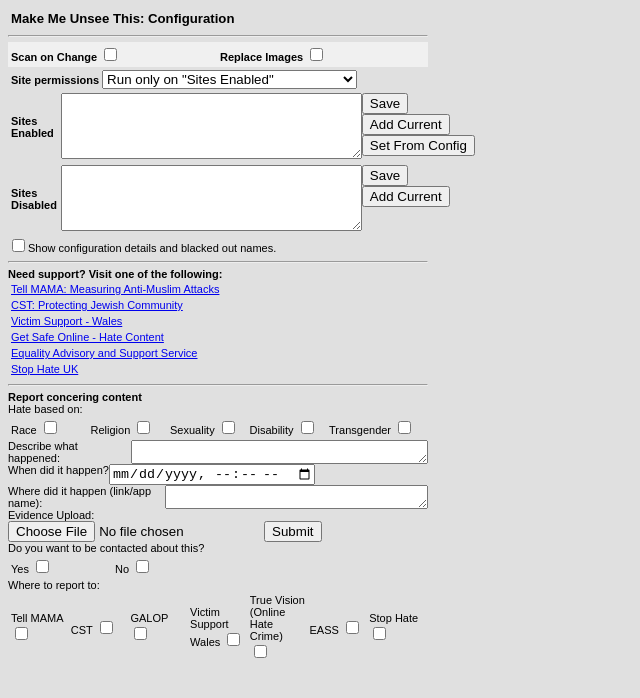
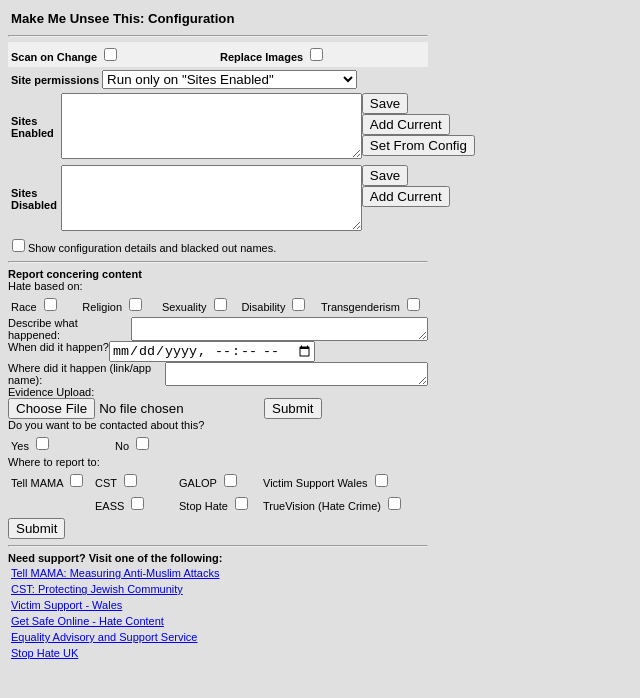
Before and after one commit to dsaw/Make-Me-Unsee-This, a browser extension: page source/options.html in a window 1280 px wide. Shown: the whole page, without its empty margins (0-640 px from the left). Drawn offline with Linux system fonts and the light colour scheme.

Commit message:
Nicer looking interface

```diff
--- a/source/options.html
+++ b/source/options.html
@@ -11,9 +11,6 @@
 textarea.disabled {
     background-color: rgb(236,236,236);
     color: rgb(175,175,174);
-}
-
-.tooltip {
 }
 
 .tooltiptext {
@@ -120,7 +117,7 @@
                             <input type="button" value="Set From Config" id="whitelist_addconfig_button">
                         </div>
                     </div>
-                    <p style="" class="tooltiptext">Enter a space-separate list of website
+                    <p class="tooltiptext">Enter a space-separate list of website
                     hosts that you want to be included. Make Me Unsee This will run on these sites
                     <em>only</em>.</p>
                 </td>
@@ -138,7 +135,7 @@
 
                         </div>
                     </div>
-                    <p style="" class="tooltiptext">Enter a space-separate list of websites
+                    <p class="tooltiptext">Enter a space-separate list of websites
 		    that you do <em>not</em> want to be checked for offensive language. All other sites will
 		    be checked.</p>
                 </td>
@@ -169,26 +166,14 @@
             </div>
         </div>
     </div>
-    <div id="boilerplatediv">
-      <hr>
-      <b>Need support? Visit one of the following:</b>
-      <table width="100%">
-          <tr><td valign="top"><a target="_blank" href="https://tellmamauk.org/about-us/">Tell MAMA: Measuring Anti-Muslim Attacks</a></td></tr>
-          <tr><td valign="top"><a target="_blank" href="https://github.com/djacobow/blackouthate">CST: Protecting Jewish Community</a></td></tr>
-          <tr><td valign="top"><a target="_blank" href="https://www.victimsupport.org.uk/">Victim Support - Wales</a></td></tr>
-          <tr><td valign="top"><a target="_blank" href="https://www.getsafeonline.org/protecting-yourself/hate-content/">Get Safe Online - Hate Content</a></td></tr>
-          <tr><td valign="top"><a target="_blank" href="https://www.equalityadvisoryservice.com/app/help">Equality Advisory and Support Service</a></td></tr>
-          <tr><td valign="top"><a target="_blank" href="https://www.stophateuk.org/">Stop Hate UK</a></td></tr>
-      </table>
-      <hr>
-    </div>
+    <hr>
     <div id="reporthate">
         <b>Report concering content</b><br>
         Hate based on:<br>
         <table width="100%">
             <div class="tooltip">
                 <tr>
-                    <td width="19%">
+                    <td width="17%">
                         Race
                         <input class="tooltip" type="checkbox" id="report_race" name="report_race" value="bloop">
                     </td>
@@ -204,8 +189,8 @@
                         Disability
                         <input class="tooltip" type="checkbox" id="report_disability" name="report_disability" value="bloop">
                     </td>
-                    <td width="24%">
-                        Transgender
+                    <td width="26%">
+                        Transgenderism
                         <input class="tooltip" type="checkbox" id="report_transgender" name="report_transgender" value="bloop">
                     </td>
                 </tr>
@@ -251,37 +236,41 @@
             <table width="100%">
                 <div class="tooltip">
                     <tr>
-                        <td width="14%">
+                        <td width="20%">
                             Tell MAMA
                             <input class="tooltip" type="checkbox" id="report_to_tell_mama" name="report_to_tell_mama" value="bloop">
                         </td>
-                        <td width="14%">
+                        <td width="20%">
                             CST
                             <input class="tooltip" type="checkbox" id="report_to_cst" name="report_to_cst" value="bloop">
                         </td>
-                        <td width="14%">
+                        <td width="20%">
                             GALOP
                             <input class="tooltip" type="checkbox" id="report_to_galop" name="report_to_galop" value="bloop">
                         </td>
-                        <td width="14%">
+                        <td width="40%">
                             Victim Support Wales
                             <input class="tooltip" type="checkbox" id="report_to_victim_support_wales" name="report_to_victim_support_wales" value="bloop">
+                    </tr>
+                    <tr>
                         </td>
-                        <td width="14%">
-                            True Vision (Online Hate Crime)
-                            <input class="tooltip" type="checkbox" id="report_to_true_vision" name="report_to_true_vision" value="bloop">
+                        <td width="20%">
                         </td>
-                        <td width="14%">
+                        <td width="20%">
                             EASS
                             <input class="tooltip" type="checkbox" id="report_to_EASS" name="report_to_EASS" value="bloop">
                         </td>
-                        <td width="14%">
+                        <td width="20%">
                             Stop Hate
                             <input class="tooltip" type="checkbox" id="report_to_stop_hate" name="report_to_stop_hate" value="bloop">
                         </td>
-                    </tr>
+                        <td width="40%">
+                            TrueVision (Hate Crime)
+                            <input class="tooltip" type="checkbox" id="report_to_true_vision" name="report_to_true_vision" value="bloop">
+                        </td>
+                    <tr>
             </table>
-
+            <input type="button" value="Submit" id="submit_report_button">
         </div>
 
 
@@ -296,5 +285,17 @@
     <script src="shared.js"></script>-->
     <script src="options.js"></script>
   </div>
+  <div id="boilerplatediv">
+    <hr>
+    <b>Need support? Visit one of the following:</b>
+    <table width="100%">
+        <tr><td valign="top"><a target="_blank" href="https://tellmamauk.org/about-us/">Tell MAMA: Measuring Anti-Muslim Attacks</a></td></tr>
+        <tr><td valign="top"><a target="_blank" href="https://github.com/djacobow/blackouthate">CST: Protecting Jewish Community</a></td></tr>
+        <tr><td valign="top"><a target="_blank" href="https://www.victimsupport.org.uk/">Victim Support - Wales</a></td></tr>
+        <tr><td valign="top"><a target="_blank" href="https://www.getsafeonline.org/protecting-yourself/hate-content/">Get Safe Online - Hate Content</a></td></tr>
+        <tr><td valign="top"><a target="_blank" href="https://www.equalityadvisoryservice.com/app/help">Equality Advisory and Support Service</a></td></tr>
+        <tr><td valign="top"><a target="_blank" href="https://www.stophateuk.org/">Stop Hate UK</a></td></tr>
+    </table>
+  </div>
   </body>
 </html>
```
